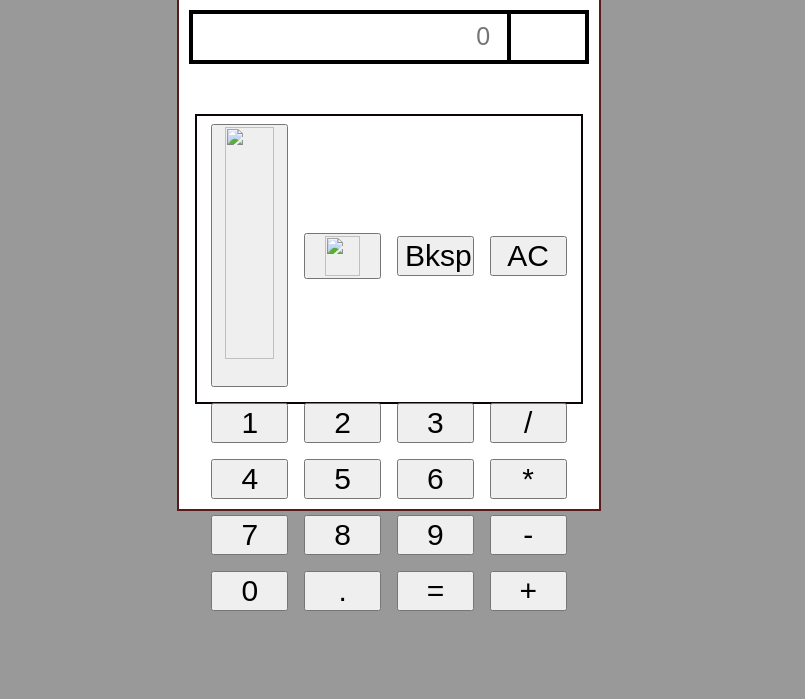
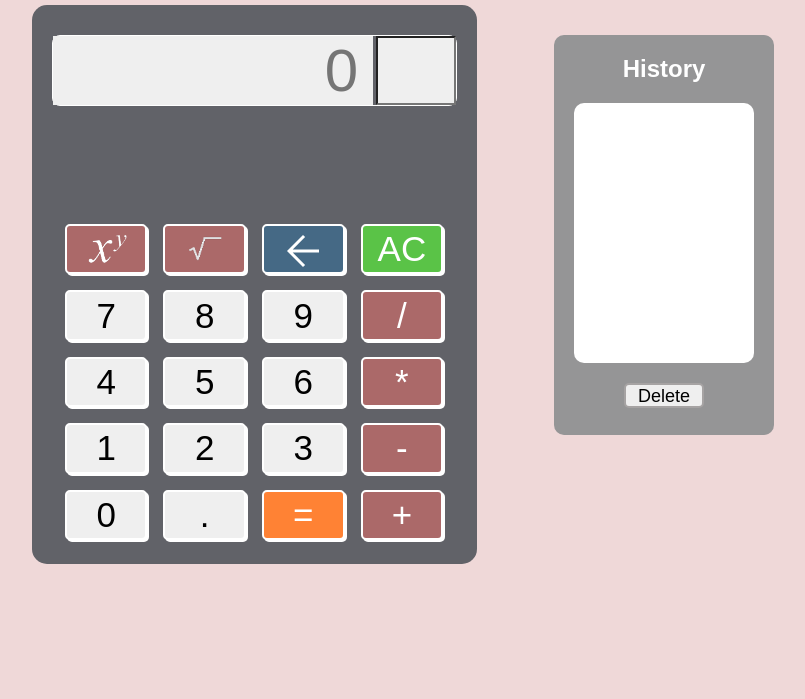
Before and after one commit to 20bcs2568/JAVASCRIPT_PROJECTS, a plain HTML site: page Calculator/Calculator.html in a window 1280 px wide. Shown: the part 101-800 px from the top of the page, without its empty margins (251-1056 px from the left). Drawn offline with Linux system fonts and the light colour scheme.

Commit message:
All Functionality

```diff
--- a/Calculator/Calculator.css
+++ b/Calculator/Calculator.css
@@ -5,58 +5,82 @@
 }
 
 body {
-        background-color: #999999;
+    background-color: #e0b3b382;
+    font-family:Arial, Helvetica, sans-serif;
 }
 
 .container {
+    width: 500px;
     flex-direction: column;
 }
 
-    #calculator {
-        background-color: rgb(255, 255, 255);
-        width: 400px;
-        height: 500px;
-        border: 2px solid rgb(88, 26, 26);
+.container h1
+{
+    font-size: 50px;
+    margin: 20px 0px;
+    color: #444448;
+}
+
+.container #calculator {
+    background-color: #616268;
+    width: 85%;
     padding: 10px;
     flex-direction: column;
+    border-radius: 15px;
 }
 
-    .inputs {
-        border: 2px solid rgb(0, 0, 0);
-        padding: 0px;
+input:focus {
+    outline: none !important;
 }
 
-    .input {
-        height: 50px;
-        font-size: 25px;
-        text-align: right;
-        flex-wrap: wrap;
+.container #calculator .inputs {
+    border-radius: 8px;
+    border: 1px solid rgb(255, 255, 255);
+    margin: 20px 10px 0px 10px;
 }
 
-    #input {
-        width: 82%;
-        border: 2px solid rgb(0, 0, 0);
+.container #calculator .inputs .input {
+    font-size: 60px;
+    padding: 10px;
+    text-align: right;
+    color: grey;
 }
 
-    #input2 {
+.container #calculator .inputs #input {
+    border:none;
+    outline: none;
+    padding: 0px;
+    width: 82%;
+    border-right: 3.4px solid #616268;
+    background-color: #efefef;
+}
+
+.container #calculator .inputs #input2 {
+    background-color: #efefef;
+    font-size: 40px;
     width: 20%;
-        border: 2px solid rgb(0, 0, 0);
     text-align: center;
 }
 
-    #x2 img
+.numbers
 {
+    width: 81.8px;
+    height: 50.4px;
+    overflow: hidden;
+    border: 2px solid white;
+    box-shadow: 2px 2px white;
+    border-radius: 5px;
+}
+
+#x2 img{
     width: 90%;
 }
 
-    #underroot img
-    {
-        width: 35px;
+#underroot img {
     height: 40px;
 }
 
 #values {
-        border: 2px solid rgb(11, 5, 5);
     margin: 6px;
     flex-wrap: wrap;
     margin-top: 50px;
@@ -65,19 +89,89 @@
 .numbers {
     text-align: center;
     margin: 8px;
-        font-size: 30px;
+    font-size: 35px;
     width: 20%;
     cursor: pointer;
 }
 
 .numbers:hover {
-        border: 2px solid black;
+    border: 2px solid #616268;
 }
 
 #para {
-        color: red;
+    color: white;
     height: 30px;
     text-align: center;
     width: 100%;
     font-size: 24px;
+    margin: 10px;
+    margin-top: 20px;;
 }
+
+.operator, #underroot, #x2
+{
+    background-color: rgb(171, 105, 105);
+    color: white;
+}
+
+#answer
+{
+    background-color: rgb(255, 130, 52);
+    color: white;
+}
+
+#clear
+{
+    background-color: rgb(90, 195, 71);
+    color: white;
+}
+
+#backspace img, #underroot img, #x2 img
+{
+    filter: invert(100%);
+}
+
+#backspace{
+background-color: rgb(69, 105, 133);}
+
+#history
+{
+    text-align: center;
+    width: 200px;
+    height: 400px;
+    justify-content: flex-start;
+    border-radius: 10px;
+    padding: 0px 10px;
+    background-color: #959596;
+    color: white;
+    margin-left: 50px;
+}
+
+#history p{
+    /* border: 2px solid green; */
+    margin: 10px;
+    height: 60%;
+    border-radius: 10px;
+    padding: 10px;
+    color: black;
+    font-size: 18px;
+    background-color: white;
+    overflow: hidden;
+    text-align: left;
+}
+
+#history button
+{
+    margin: 10px;
+    width: 80px;
+    height: 25px;
+    font-size: 18px;
+    border-radius: 5px;
+    cursor: pointer;
+    border: 2px solid rgb(166, 163, 163)
+}
+
+#history button:hover
+{
+    box-shadow: 1px 1px white;
+}
--- a/Calculator/Calculator.html
+++ b/Calculator/Calculator.html
@@ -7,6 +7,7 @@
 
 
 <body>
+    <div class="flex">
         <div class="container flex">
             <h1>Calculator</h1>
             <div id="calculator" class="flex">
@@ -15,29 +16,37 @@
                     <input id="input2" class="input" type="text" readonly>
                 </div>
 
+                <p id="para"></p>
+
                 <div id="values" class="flex">
-                <button class="numbers" id = "x2"><img src="x2.jpg"></button>
-                <button class="numbers" id = "underroot"><img src="underroot.png" height= "30px"></button>
-                <button class="numbers" id = "backspace">Bksp</button>
-                <button class="numbers" id = "clear">AC</button>
-                <button class="numbers numbers_value" id="number_1">1</button>
-                <button class="numbers numbers_value" id="number_2">2</button>
-                <button class="numbers numbers_value" id="number_3">3</button>
+                    <button class="numbers" id="x2"><img src="x2.png"></button>
+                    <button class="numbers" id="underroot"><img src="underroot.png" height="30px"></button>
+                    <button class="numbers" id="backspace"><img src="back.svg"></button>
+                    <button class="numbers" id="clear">AC</button>
+                    <button class="numbers numbers_value" id="number_7">7</button>
+                    <button class="numbers numbers_value" id="number_8">8</button>
+                    <button class="numbers numbers_value" id="number_9">9</button>
                     <button class="numbers operator">/</button>
                     <button class="numbers numbers_value" id="number_4">4</button>
                     <button class="numbers numbers_value" id="number_5">5</button>
                     <button class="numbers numbers_value" id="number_6">6</button>
                     <button class="numbers operator">*</button>
-                <button class="numbers numbers_value" id="number_7">7</button>
-                <button class="numbers numbers_value" id="number_8">8</button>
-                <button class="numbers numbers_value" id="number_9">9</button>
+                    <button class="numbers numbers_value" id="number_1">1</button>
+                    <button class="numbers numbers_value" id="number_2">2</button>
+                    <button class="numbers numbers_value" id="number_3">3</button>
                     <button class="numbers operator">-</button>
                     <button class="numbers numbers_value" id="number_0">0</button>
                     <button class="numbers numbers_value">.</button>
                     <button class="numbers" id="answer">=</button>
                     <button class="numbers operator">+</button>
                 </div>
-            <p id="para"></p>
+            </div>
+        </div>
+
+        <div id="history">
+            <h2>History</h2>
+            <p id = "history_para"></p>
+            <button id= "delete">Delete</button>
         </div>
     </div>
     <script src="Calculator.js"></script>
--- a/Calculator/Calculator.js
+++ b/Calculator/Calculator.js
@@ -3,17 +3,22 @@ let operator = document.getElementsByClassName('operator');
 let answer = document.getElementById('answer');
 let backspace = document.getElementById('backspace');
 let para = document.getElementById('para');
+let history = document.getElementById('history_para');
+let history_button = document.getElementById('delete');
 let clear = document.getElementById('clear');
 let input = document.getElementById('input');
 let underroot = document.getElementById('underroot');
 let power = document.getElementById('x2');
 let input2 = document.getElementById('input2');
+
+
 let comment = "Please enter the value";
 let a = "";
 let b = "";
 let status_a = 0;
 let status_b = 0;
 let ans = 0;
+let str = "";
 
 function add_Data(index) {
     if (status_a == 0) {
@@ -29,6 +34,7 @@ function add_Data(index) {
 
 function perform_expression() {
     let expression = input2.value;
+
     if (expression == '+')
         ans = parseFloat(a) + parseFloat(b);
 
@@ -41,7 +47,12 @@ function perform_expression() {
     else if (expression == '/')
         ans = parseFloat(a) / parseFloat(b);
 
+    ans = ans.toFixed(2);
     input.value = ans;
+
+    str = str + `${a} ${expression} ${b} = ${ans} <br>`;
+    history.innerHTML = str;
+
     para.innerHTML = `Answer = ${ans}`;
     a = "";
     b = "";
@@ -74,7 +85,11 @@ underroot.addEventListener('click', ()=>
     }
     else
     {
-        input.value = Math.sqrt(parseInt(a));
+        let val = Math.sqrt(parseInt(a));
+        input.value = val.toFixed(2);
+        str = str + " " + "sqrt(" + a + ")" + " = " + input.value  + "<br>";
+        history.innerHTML = str;
+        a = "";
     }
 })
 
@@ -84,14 +99,20 @@ x2.addEventListener('click', ()=>
     {
         para.innerHTML = comment;
     }
-    if (a != "" && b == "") {
+    else if (a != "" && b == "") {
         status_a = 1;
     }
     else
     {
-        let A = parseInt(a);
-        let B = parseInt(b);
-        input.value = (A**B);
+        let A = parseFloat(a);
+        let B = parseFloat(b);
+        input.value = (A**B).toFixed(2);
+        str = str + `${A} ** ${B} = ${input.value} <br>`;
+        history.innerHTML = str;
+        a = "";
+        b = "";
+        status_a = 0;
+        status_b = 0;
     }
 });
 
@@ -102,6 +123,7 @@ answer.addEventListener('click', () => {
     else {
         perform_expression();
         input2.value = "=";
+
     }
 });
 
@@ -128,6 +150,12 @@ backspace.addEventListener('click', () => {
         b = b.slice(0, b.length - 1)
         input.value = b;
     }
+});
+
+history_button.addEventListener('click', ()=>
+{
+    history.innerHTML = "";
+    str = " ";
 })
 
 number_value[0].addEventListener('click', () => { add_Data(0); });
```
Also changed, not shown: Calculator/back.svg (added), Calculator/rough.js (added), Calculator/underroot.png (added), Calculator/x2.png (added). Lines whose indentation alone changed are shown as unchanged.
